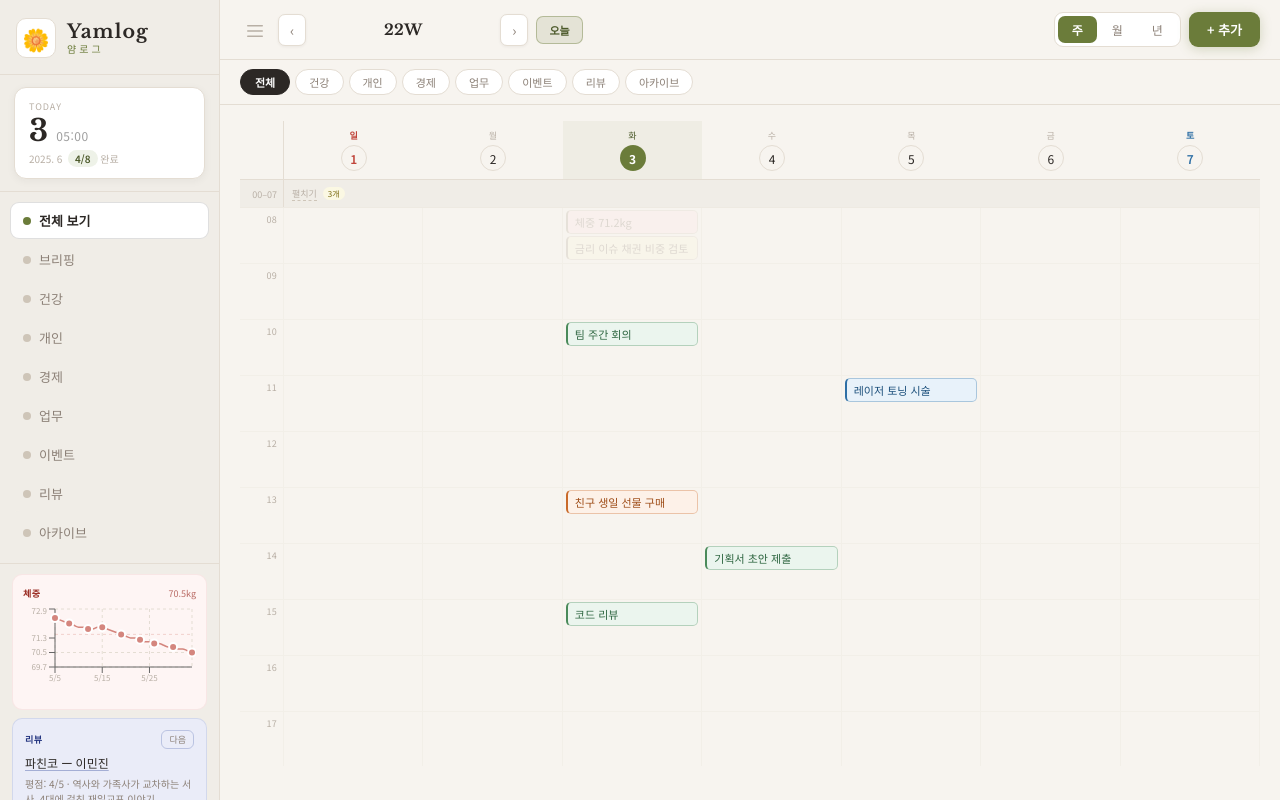
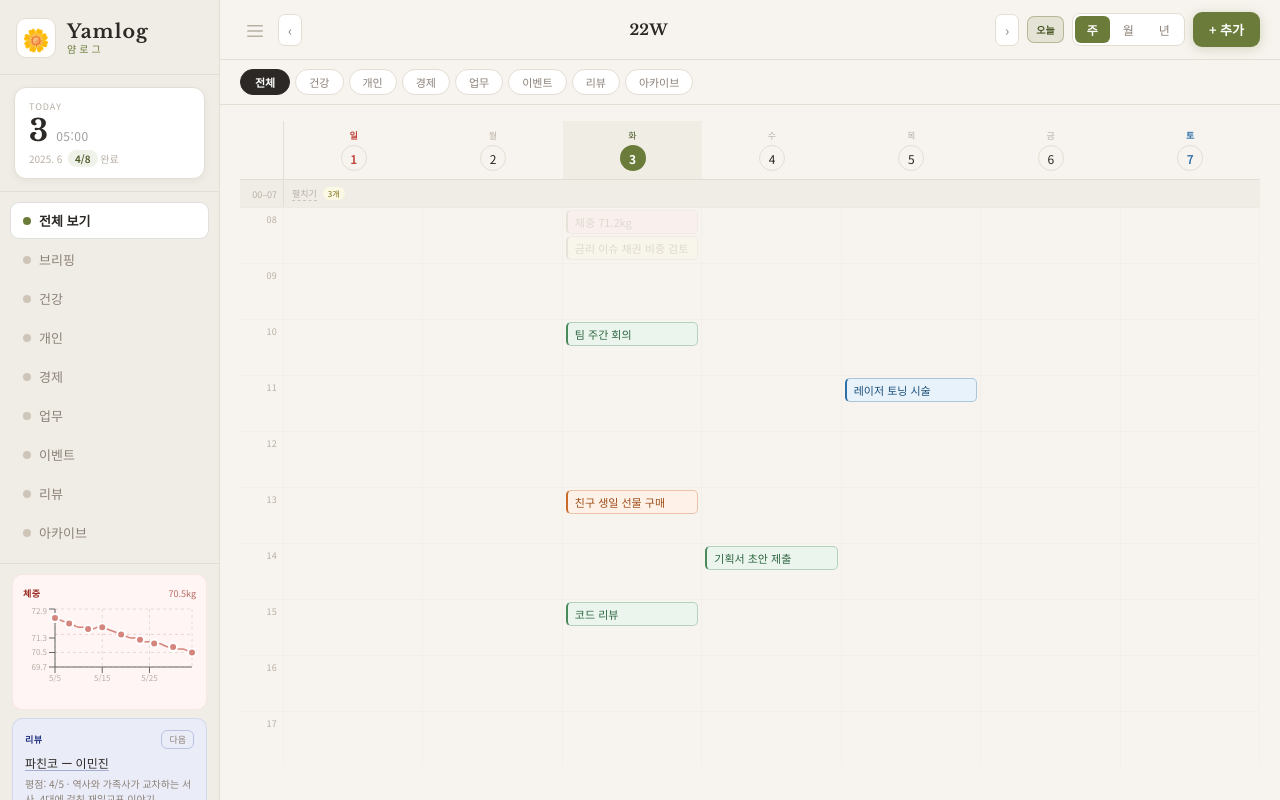
Before and after one commit to officialeide/yamlog, a React (Vite) app: page / in a window 1280 px wide. Built offline with nearby package versions, Linux system fonts and the light colour scheme.

Commit message:
Refactor header and content handling in App.jsx

```diff
--- a/src/App.jsx
+++ b/src/App.jsx
@@ -1230,9 +1230,9 @@ function BriefingSection({ section }) {
         <div style={{padding:"0 14px 12px",borderTop:`1px solid ${section.color}18`}}>
           {(() => {
             // DB 형식: { summary, lines } / 폴백 형식: { content: [...] }
-            const items = section.content
+            const items = Array.isArray(section.content) && section.content.length > 0
               ? section.content
-              : [section.summary, ...(section.lines||[])];
+              : [section.summary, ...(section.lines||[])].filter(Boolean);
             return items.filter(Boolean).map((line,i)=>(
               <div key={i} style={{
                 marginTop: i===0?10:7,
@@ -1666,14 +1666,19 @@ export default function Yamlog() {
 
         {/* Top bar */}
         <header style={{
-          display:"flex",alignItems:"center",gap:8,flexShrink:0,
-          padding:"12px 20px",
+          flexShrink:0,
           borderBottom:`1px solid ${T.border}`,
-          background:T.bg,zIndex:10,
-        }}>
+          background:T.bg, zIndex:10,
+        }}>
+          <div style={{
+            display:"flex", alignItems:"center", gap:isMobile?4:8,
+            padding:isMobile?"10px 10px":"12px 20px",
+            flexWrap:"nowrap", overflowX:"hidden",
+          }}>
+            {!isMobile && (
               <button onClick={()=>setSideOpen(s=>!s)} style={{
                 background:"transparent",border:"none",color:T.textMute,
-            cursor:"pointer",fontSize:16,padding:"5px 7px",borderRadius:7,
+                cursor:"pointer",fontSize:16,padding:"5px 7px",borderRadius:7,flexShrink:0,
               }}>
                 <svg width="16" height="12" viewBox="0 0 16 12" fill="none">
                   <rect width="16" height="1.5" rx=".75" fill={T.textMute}/>
@@ -1681,48 +1686,48 @@ export default function Yamlog() {
                   <rect y="10.5" width="16" height="1.5" rx=".75" fill={T.textMute}/>
                 </svg>
               </button>
-
-          <div style={{display:"flex",alignItems:"center",gap:4}}>
+            )}
             <button onClick={()=>navigate(-1)} style={{
               background:T.bgCard,border:`1px solid ${T.border}`,
               color:T.textSub,cursor:"pointer",borderRadius:7,
-              padding:"5px 11px",fontSize:14,boxShadow:"0 1px 3px rgba(44,40,37,0.06)",
+              padding:"5px 9px",fontSize:14,flexShrink:0,
             }}>&#8249;</button>
             <div style={{
-              fontFamily:"'Libre Baskerville',Georgia,serif",fontSize:15,color:T.text,
-              minWidth:186,textAlign:"center",fontWeight:600,letterSpacing:.2,
+              fontFamily:"'Libre Baskerville',Georgia,serif",
+              fontSize:isMobile?13:15,color:T.text,
+              flex:1,textAlign:"center",fontWeight:600,letterSpacing:.2,
+              minWidth:0,
             }}>{headerLabel()}</div>
             <button onClick={()=>navigate(1)} style={{
               background:T.bgCard,border:`1px solid ${T.border}`,
               color:T.textSub,cursor:"pointer",borderRadius:7,
-              padding:"5px 11px",fontSize:14,boxShadow:"0 1px 3px rgba(44,40,37,0.06)",
+              padding:"5px 9px",fontSize:14,flexShrink:0,
             }}>&#8250;</button>
-          </div>
-
             <button onClick={()=>setCurDate(new Date(today))} style={{
               background:"#6B7C3A22",border:"1px solid #6B7C3A66",
-            color:"#4a5828",cursor:"pointer",borderRadius:7,padding:"5px 12px",fontSize:11,fontWeight:600,
+              color:"#4a5828",cursor:"pointer",borderRadius:7,
+              padding:"5px 8px",fontSize:10,fontWeight:600,flexShrink:0,
             }}>오늘</button>
-
-          <div style={{flex:1}}/>
-
-          <div style={{display:"flex",background:T.bgCard,borderRadius:9,padding:3,gap:1,border:`1px solid ${T.border}`}}>
+            <div style={{display:"flex",background:T.bgCard,borderRadius:8,padding:2,gap:1,border:`1px solid ${T.border}`,flexShrink:0}}>
               {VIEWS.map(v=>(
                 <button key={v} onClick={()=>setView(v)} style={{
-                padding:"5px 14px",borderRadius:7,fontSize:12,cursor:"pointer",
+                  padding:isMobile?"4px 7px":"5px 12px",
+                  borderRadius:6,fontSize:isMobile?10:12,cursor:"pointer",
                   background:view===v?T.accent:"transparent",
                   border:"none",color:view===v?"white":T.textSub,
-                transition:"all .12s",fontWeight:view===v?600:400,
+                  fontWeight:view===v?600:400,
                 }}>{v}</button>
               ))}
             </div>
-
             <button onClick={()=>setShowModal(true)} style={{
-            padding:"8px 18px",borderRadius:9,cursor:"pointer",
+              padding:isMobile?"6px 10px":"8px 16px",
+              borderRadius:9,cursor:"pointer",flexShrink:0,
               background:T.accent,border:"none",color:"white",
-            fontSize:13,fontWeight:600,
+              fontSize:isMobile?11:13,fontWeight:600,
               boxShadow:`0 2px 12px ${T.accent}44`,
+              whiteSpace:"nowrap",
             }}>+ 추가</button>
+          </div>
         </header>
 
         {/* Category filter chips — 데스크탑만 */}
```
Lines whose indentation alone changed are shown as unchanged.
